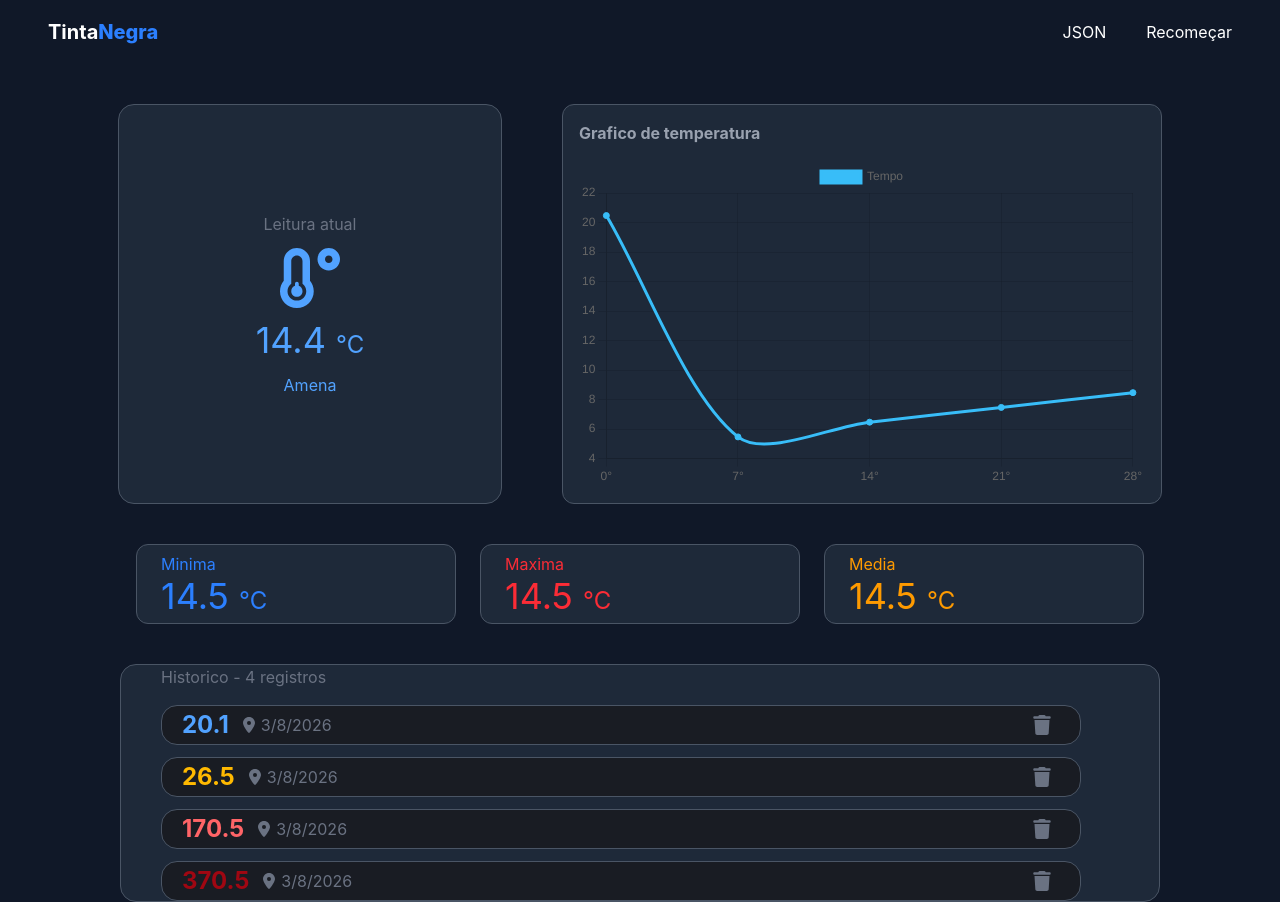
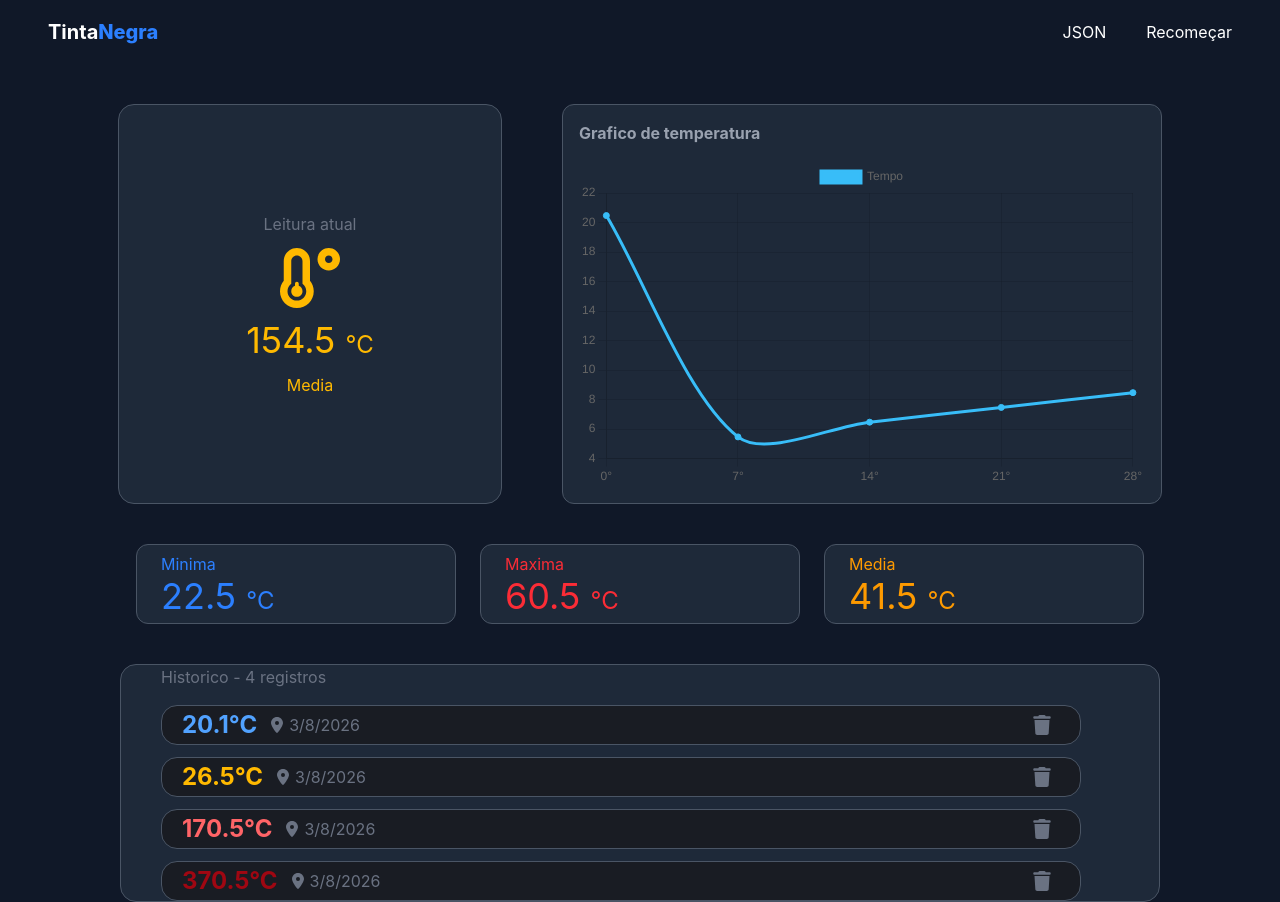
Before and after one commit to thiago-vieira2/Temp-Artic, a React (Vite) app: page / in a window 1280 px wide. Built offline with nearby package versions, Linux system fonts and the light colour scheme.

Commit message:
Finalizei o frontend, agora preciso da API. Talvez eu use alguma de temperatura

```diff
--- a/src/App.tsx
+++ b/src/App.tsx
@@ -1,6 +1,7 @@
 
+import { useState } from 'react'
 import './App.css'
-import Card_Mediun from './Components/Cards/CardMedium'
+import CardMedium from './Components/Cards/CardMedium'
 import Card_temp from './Components/Cards/CardTemp'
 import { Grafico } from './Components/Charts/Grafico'
 import HistoricoTemp from './Components/Data/HistoricoTemp'
@@ -8,6 +9,15 @@ import Header from './Components/Layout/Header'
 
 
 function App() {
+
+  const Min = 22.5
+  const Max = 60.5
+  const Media = (Max+Min)/2
+
+  const [temp, setTemp] = useState([
+    { TempMin: Min, TempMax: Max, TempMedia: Media  }
+
+  ])
 
 
   return (
@@ -23,11 +33,24 @@ function App() {
 
 
           <div className='flex'>
-            <Card_Mediun />
+            {temp.map((temperatura, index) => {
+
+              return (
+
+                <CardMedium
+                  key={index}
+                  TempMin={temperatura.TempMin}
+                  TempMax={temperatura.TempMax}
+                  TempMedia={temperatura.TempMedia}
+
+
+                />
+              )
+            })}
           </div>
 
           <div>
-            <HistoricoTemp/>
+            <HistoricoTemp />
           </div>
         </div>
 
--- a/src/Components/Cards/CardHistory/index.tsx
+++ b/src/Components/Cards/CardHistory/index.tsx
@@ -20,7 +20,7 @@ export default function CardHistory({Temp, onDelete } : HistoricProp    ) {
     return (
         <div className="w-230 h-10 bg-[#191C23] rounded-2xl border border-gray-600 flex  items-center justify-between pl-5 pr-5 ">
             <div className="flex flex-row gap-3 items-center">
-                <h1 className={`${TempColor} font-bold text-2xl`}>{Temp} </h1>
+                <h1 className={`${TempColor} font-bold text-2xl`}>{Temp}°C </h1>
                 <p className="flex items-center gap-1 text-gray-500"><FaLocationDot /> {Hora.toLocaleDateString()}</p>
             </div>
 
--- a/src/Components/Cards/CardMedium/index.tsx
+++ b/src/Components/Cards/CardMedium/index.tsx
@@ -1,4 +1,12 @@
-export default function Card_Mediun() {
+
+type TempData = {
+    TempMin: number,
+    TempMedia: number,
+    TempMax: number
+}
+
+
+export default function Card_Mediun({TempMin,TempMedia,TempMax} : TempData) {
 
 
     return (
@@ -8,21 +16,21 @@ export default function Card_Mediun() {
             <div className="flex flex-col px-4 md:px-6 justify-center w-full max-w-sm sm:max-w-xs md:w-72 lg:w-80 h-20 bg-gray-800 rounded-xl border border-gray-600">
                 <p className="text-blue-500 text-sm md:text-base">Minima</p>
                 <h1 className="text-2xl md:text-3xl lg:text-4xl text-blue-500">
-                    14.5 <span className="text-lg md:text-xl lg:text-2xl">°C</span>
+                    {TempMin} <span className="text-lg md:text-xl lg:text-2xl">°C</span>
                 </h1>
             </div>
 
             <div className="flex flex-col px-4 md:px-6 justify-center w-full max-w-sm sm:max-w-xs md:w-72 lg:w-80 h-20 bg-gray-800 rounded-xl border border-gray-600">
                 <p className="text-red-500 text-sm md:text-base">Maxima</p>
                 <h1 className="text-2xl md:text-3xl lg:text-4xl text-red-500">
-                    14.5 <span className="text-lg md:text-xl lg:text-2xl">°C</span>
+                    {TempMax} <span className="text-lg md:text-xl lg:text-2xl">°C</span>
                 </h1>
             </div>
 
             <div className="flex flex-col px-4 md:px-6 justify-center w-full max-w-sm sm:max-w-xs md:w-72 lg:w-80 h-20 bg-gray-800 rounded-xl border border-gray-600">
                 <p className="text-amber-500 text-sm md:text-base">Media</p>
                 <h1 className="text-2xl md:text-3xl lg:text-4xl text-amber-500">
-                    14.5 <span className="text-lg md:text-xl lg:text-2xl">°C</span>
+                    {TempMedia} <span className="text-lg md:text-xl lg:text-2xl">°C</span>
                 </h1>
             </div>
 
--- a/src/Components/Cards/CardTemp/index.tsx
+++ b/src/Components/Cards/CardTemp/index.tsx
@@ -1,8 +1,36 @@
 
 import { FaTemperatureLow } from "react-icons/fa"
 
-export default function Card_temp () {
-    return(
+export default function Card_temp() {
+
+    const Temp = 154.5
+    let TempColor = ''
+    let TempText = ''
+
+    if (Temp < 25) {
+        TempColor = "text-blue-400"
+        TempText = "Amena"
+    }
+    else if (Temp > 25.5 && Temp < 160)
+        {
+            TempColor = "text-amber-400 "
+            TempText = "Media"
+        }
+
+    else if (Temp > 160 && Temp < 200)
+        {
+            TempColor = "text-red-400 "
+            TempText = "Quente"
+        }
+
+    else {
+        TempColor = "text-red-800"
+        TempText = "Chernobyl"
+    }
+
+
+
+    return (
         <div className="bg-gray-800 w-130 h-100 max-w-sm  rounded-2xl border border-gray-600 flex items-center justify-center">
 
             <div className="flex flex-col gap-3  items-center text-center">
@@ -11,14 +39,14 @@ export default function Card_temp () {
                     Leitura atual
                 </p>
 
-                <FaTemperatureLow className='text-blue-400 text-4xl md:text-5xl lg:text-6xl'/>
+                <FaTemperatureLow className= {`${TempColor} text-4xl md:text-5xl lg:text-6xl`} />
 
-                <h1 className='text-2xl md:text-3xl lg:text-4xl text-blue-400'>
-                    14.4 <span className='text-lg md:text-xl lg:text-2xl'>°C</span>
+                <h1 className={`text-2xl md:text-3xl lg:text-4xl ${TempColor}`}>
+                    {Temp} <span className='text-lg md:text-xl lg:text-2xl'>°C</span>
                 </h1>
 
-                <p className='text-blue-400 text-sm md:text-base'>
-                    Amena
+                <p className={`${TempColor} text-sm md:text-base`}>
+                    {TempText}
                 </p>
 
             </div>
```
